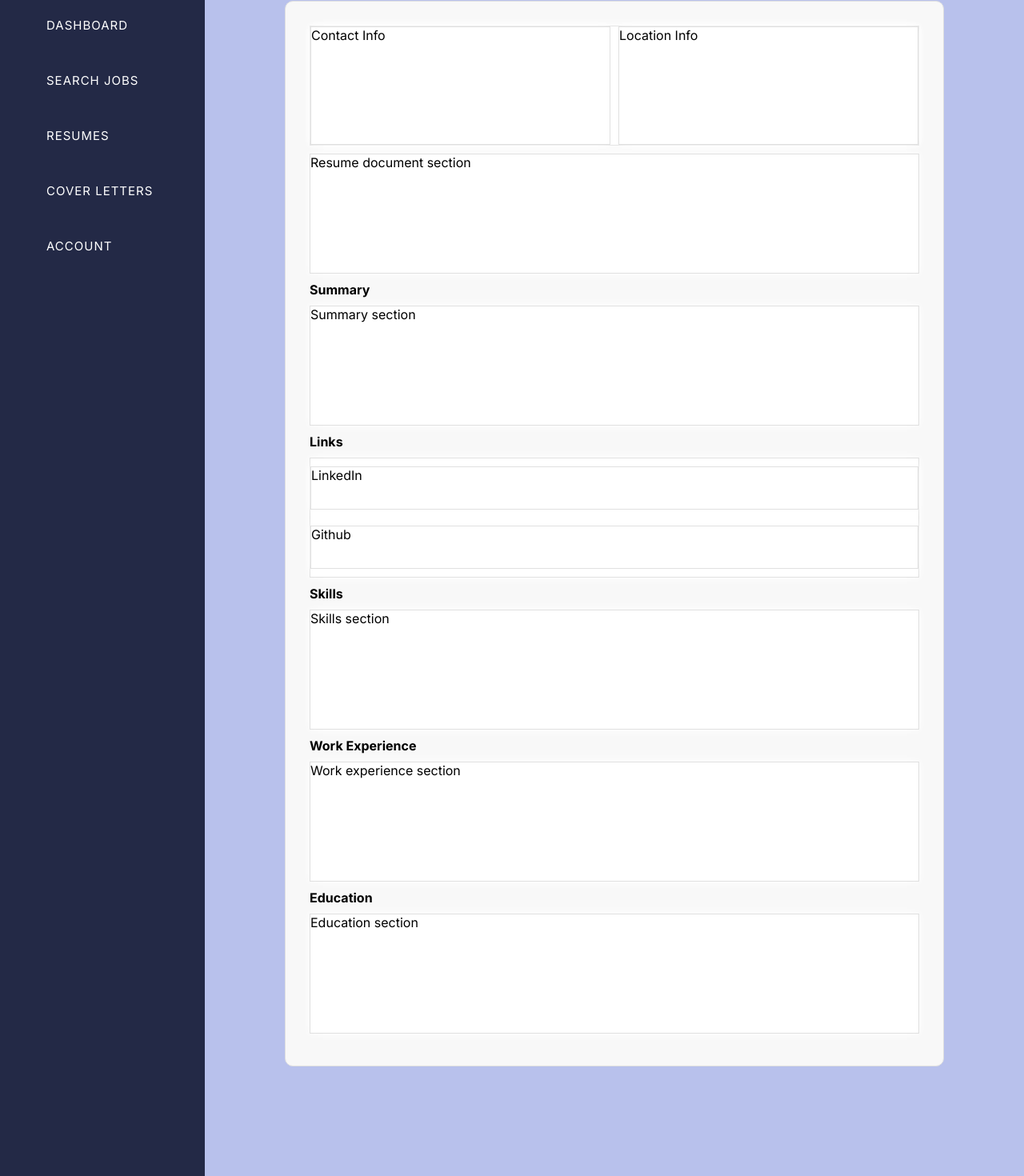
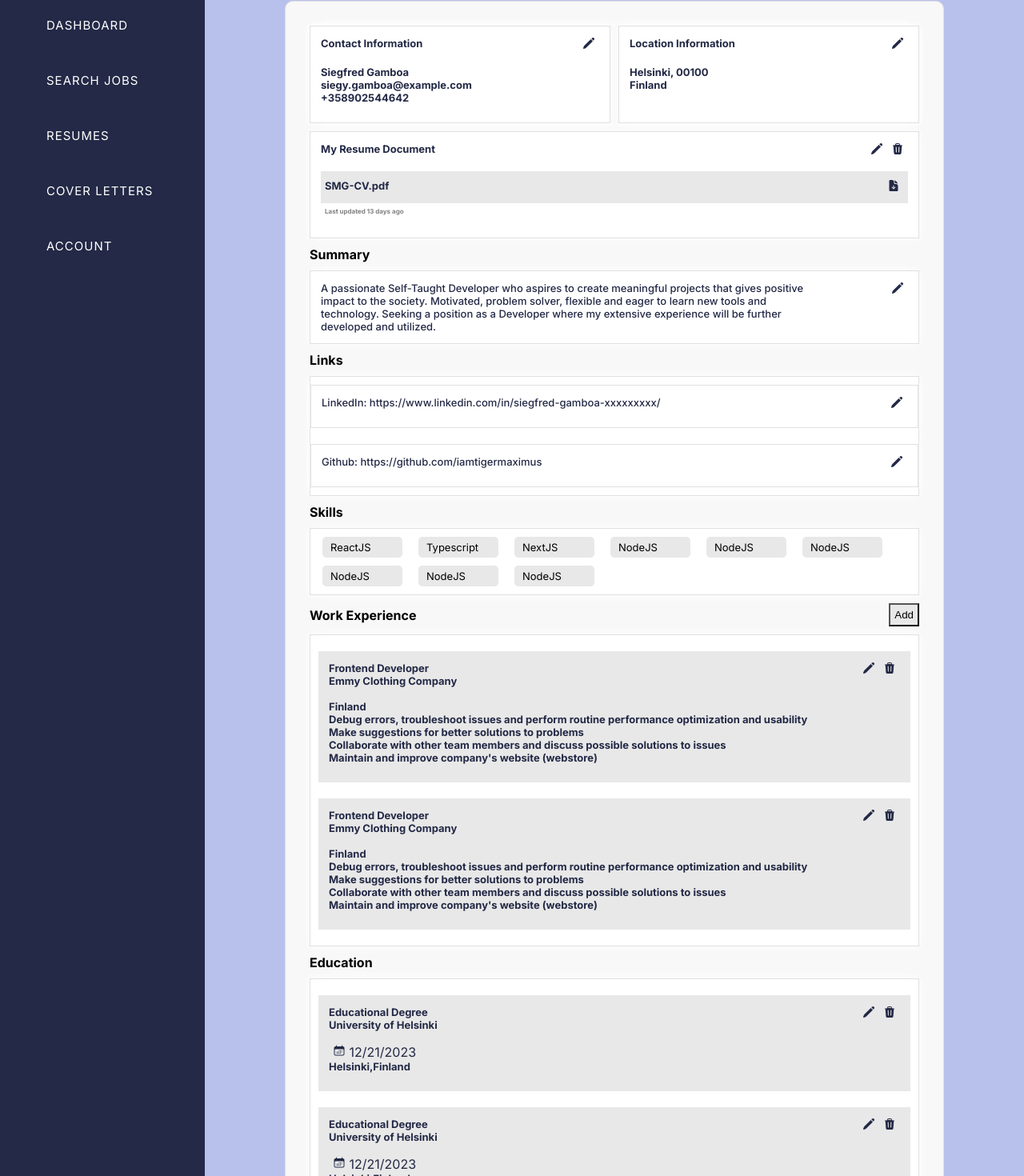
Before and after one commit to iamtigermaximus/joblys-project, a Next.js app: page /pages/navbar-links/profile in a window 1280 px wide. Shown: the part 109-1579 px from the top of the page at 80% size. Built offline with nearby package versions, Linux system fonts and the light colour scheme; no server answers; sample sign-in values are in the browser's storage.

Commit message:
refactor profile page, hardcoded sample data to show interface

```diff
--- a/src/components/account/Account.styles.tsx
+++ b/src/components/account/Account.styles.tsx
@@ -8,7 +8,6 @@ export const Container = styled.div`
   height: 100%;
   border-radius: 20px;
   /* border: 1px solid red; */
-
   padding: 30px 100px;
 `;
 
@@ -27,9 +26,7 @@ export const ProfileSection = styled.div`
   display: flex;
   /* border: 1px solid red; */
   width: 100%;
-  height: 150px;
-  border: 1px solid #e0e0e0;
-  background-color: #ffffff;
+  height: 100%;
   box-shadow: 0 0 10px white;
 `;
 
@@ -55,7 +52,7 @@ export const ResumeDocumentSection = styled.div`
   display: flex;
   /* border: 1px solid red; */
   width: 100%;
-  height: 150px;
+  height: 100%;
   margin: 10px 0;
   border: 1px solid #e0e0e0;
   background-color: #ffffff;
@@ -66,7 +63,7 @@ export const SummarySection = styled.div`
   display: flex;
   /* border: 1px solid red; */
   width: 100%;
-  height: 150px;
+  height: 100%;
   margin: 10px 0;
   border: 1px solid #e0e0e0;
   background-color: #ffffff;
@@ -101,7 +98,7 @@ export const SkillsSection = styled.div`
   flex-direction: column;
   /* border: 1px solid red; */
   width: 100%;
-  height: 150px;
+  height: 100%;
   margin: 10px 0;
   border: 1px solid #e0e0e0;
   background-color: #ffffff;
@@ -112,20 +109,127 @@ export const ExperienceSection = styled.div`
   display: flex;
   flex-direction: column;
   width: 100%;
-  height: 150px;
+  height: 100%;
   margin: 10px 0;
   border: 1px solid #e0e0e0;
   background-color: #ffffff;
   box-shadow: 0 0 10px white;
+  padding: 10px;
 `;
 
 export const EducationSection = styled.div`
   display: flex;
   flex-direction: column;
   width: 100%;
-  height: 150px;
+  height: 100%;
   margin: 10px 0;
   border: 1px solid #e0e0e0;
   background-color: #ffffff;
   box-shadow: 0 0 10px white;
+  padding: 10px;
 `;
+
+export const SectionContent = styled.div`
+  display: flex;
+  flex-direction: column;
+  padding: 10px;
+  height: 100%;
+  width: 100%;
+`;
+
+export const SectionHeading = styled.div`
+  display: flex;
+  flex-direction: row;
+  justify-content: space-between;
+  padding: 3px;
+`;
+
+export const SectionHeadingText = styled.h1`
+  font-size: 13px;
+  color: #232946;
+`;
+
+export const SectionHeadingIcon = styled.span`
+  font-size: 16px;
+  color: #232946;
+  margin: 0 5px;
+`;
+
+export const SectionBody = styled.div`
+  display: flex;
+  flex-direction: column;
+  justify-content: space-between;
+  padding: 3px;
+  margin: 10px 0;
+  font-size: 13px;
+  color: #232946;
+`;
+
+export const UploadedResumeContainer = styled.div`
+  display: flex;
+  flex-direction: row;
+  justify-content: space-between;
+  padding: 10px 5px;
+  background-color: #e8e8e8;
+  width: 100%;
+`;
+
+export const LastUpdated = styled.h1`
+  padding: 5px;
+  color: gray;
+  font-size: 8px;
+`;
+
+export const SummarySectionText = styled.p`
+  font-size: 13px;
+  color: #232946;
+  margin-right: 100px;
+  font-weight: 500;
+`;
+
+export const SkillsWrapper = styled.div`
+  display: flex;
+  flex-direction: row;
+  padding: 5px;
+  flex-wrap: wrap;
+`;
+
+export const SkillContainer = styled.div`
+  background-color: #e8e8e8;
+  width: 100px;
+  font-size: 13px;
+  padding: 5px 10px;
+  margin: 5px 10px;
+  border-radius: 5px;
+`;
+
+export const AddLabelContainer = styled.div`
+  display: flex;
+  flex-direction: row;
+  justify-content: space-between;
+  align-items: center;
+`;
+
+export const AddButton = styled.button`
+  display: flex;
+  justify-content: space-between;
+  align-items: center;
+  background-color: #e8e8e8;
+  padding: 5px;
+`;
+
+export const Label = styled.h1`
+  display: flex;
+  align-items: center;
+  font-size: 16px;
+`;
+
+export const WorkSectionContent = styled.div`
+  display: flex;
+  flex-direction: column;
+  padding: 10px;
+  height: 100%;
+  width: 100%;
+  background-color: #e8e8e8;
+  margin: 10px 0;
+`;
--- a/src/components/account/Account.tsx
+++ b/src/components/account/Account.tsx
@@ -1,42 +1,270 @@
 'use client';
 import React from 'react';
 import {
+  AddButton,
+  AddLabelContainer,
   ContactInformation,
   Container,
   EducationSection,
   ExperienceSection,
+  Label,
+  LastUpdated,
   LinkContainer,
   LinksSection,
   LocationInformation,
   ProfileContainer,
   ProfileSection,
   ResumeDocumentSection,
+  SectionBody,
+  SectionContent,
+  SectionHeading,
+  SectionHeadingIcon,
+  SectionHeadingText,
+  SkillContainer,
   SkillsSection,
+  SkillsWrapper,
   SummarySection,
+  SummarySectionText,
+  UploadedResumeContainer,
+  WorkSectionContent,
 } from './Account.styles';
+import {
+  HiPencil,
+  HiTrash,
+  HiDocumentArrowDown,
+  HiCalendarDays,
+  HiOutlineLocationMarker,
+} from 'react-icons/hi2';
 
 const Account = () => {
   return (
     <Container>
       <ProfileContainer>
         <ProfileSection>
-          <ContactInformation>Contact Info</ContactInformation>
-          <LocationInformation>Location Info</LocationInformation>
+          <ContactInformation>
+            <SectionContent>
+              <SectionHeading>
+                <SectionHeadingText>Contact Information</SectionHeadingText>
+                <SectionHeadingIcon>
+                  <HiPencil />
+                </SectionHeadingIcon>
+              </SectionHeading>
+              <SectionBody>
+                <h4>Siegfred Gamboa</h4>
+                <h4>siegy.gamboa@example.com</h4>
+                <h4>+358902544642</h4>
+              </SectionBody>
+            </SectionContent>
+          </ContactInformation>
+          <LocationInformation>
+            <SectionContent>
+              <SectionHeading>
+                <SectionHeadingText>Location Information</SectionHeadingText>
+                <SectionHeadingIcon>
+                  <HiPencil />
+                </SectionHeadingIcon>
+              </SectionHeading>
+              <SectionBody>
+                <h4>Helsinki, 00100</h4>
+                <h4>Finland</h4>
+              </SectionBody>
+            </SectionContent>
+          </LocationInformation>
         </ProfileSection>
-        <ResumeDocumentSection>Resume document section</ResumeDocumentSection>
-        <h4>Summary</h4>
-        <SummarySection>Summary section</SummarySection>
-        <h4>Links</h4>
+        <ResumeDocumentSection>
+          <SectionContent>
+            <SectionHeading>
+              <SectionHeadingText>My Resume Document</SectionHeadingText>
+              <div>
+                <SectionHeadingIcon>
+                  <HiPencil />
+                </SectionHeadingIcon>
+                <SectionHeadingIcon>
+                  <HiTrash />
+                </SectionHeadingIcon>
+              </div>
+            </SectionHeading>
+            <SectionBody>
+              <UploadedResumeContainer>
+                <h4>SMG-CV.pdf</h4>
+                <SectionHeadingIcon>
+                  <HiDocumentArrowDown />
+                </SectionHeadingIcon>
+              </UploadedResumeContainer>
+              <LastUpdated>Last updated 13 days ago</LastUpdated>
+            </SectionBody>
+          </SectionContent>
+        </ResumeDocumentSection>
+        <Label>Summary</Label>
+        <SummarySection>
+          <SectionContent>
+            <SectionHeading>
+              <SummarySectionText>
+                A passionate Self-Taught Developer who aspires to create
+                meaningful projects that gives positive impact to the society.
+                Motivated, problem solver, flexible and eager to learn new tools
+                and technology. Seeking a position as a Developer where my
+                extensive experience will be further developed and utilized.
+              </SummarySectionText>
+              <SectionHeadingIcon>
+                <HiPencil />
+              </SectionHeadingIcon>
+            </SectionHeading>
+          </SectionContent>
+        </SummarySection>
+        <Label>Links</Label>
         <LinksSection>
-          <LinkContainer>LinkedIn</LinkContainer>
-          <LinkContainer>Github</LinkContainer>
+          <LinkContainer>
+            <SectionContent>
+              <SectionHeading>
+                <SummarySectionText>
+                  LinkedIn:
+                  https://www.linkedin.com/in/siegfred-gamboa-xxxxxxxxx/
+                </SummarySectionText>
+                <SectionHeadingIcon>
+                  <HiPencil />
+                </SectionHeadingIcon>
+              </SectionHeading>
+            </SectionContent>
+          </LinkContainer>
+          <LinkContainer>
+            <SectionContent>
+              <SectionHeading>
+                <SummarySectionText>
+                  Github: https://github.com/iamtigermaximus
+                </SummarySectionText>
+                <SectionHeadingIcon>
+                  <HiPencil />
+                </SectionHeadingIcon>
+              </SectionHeading>
+            </SectionContent>
+          </LinkContainer>
         </LinksSection>
-        <h4>Skills</h4>
-        <SkillsSection>Skills section</SkillsSection>
-        <h4>Work Experience</h4>
-        <ExperienceSection>Work experience section</ExperienceSection>
-        <h4>Education</h4>
-        <EducationSection>Education section</EducationSection>
+        <Label>Skills</Label>
+        <SkillsSection>
+          <SkillsWrapper>
+            <SkillContainer>ReactJS</SkillContainer>
+            <SkillContainer>Typescript</SkillContainer>
+            <SkillContainer>NextJS</SkillContainer>
+            <SkillContainer>NodeJS</SkillContainer>
+            <SkillContainer>NodeJS</SkillContainer>
+            <SkillContainer>NodeJS</SkillContainer>
+            <SkillContainer>NodeJS</SkillContainer>
+            <SkillContainer>NodeJS</SkillContainer>
+            <SkillContainer>NodeJS</SkillContainer>
+          </SkillsWrapper>
+        </SkillsSection>
+        <AddLabelContainer>
+          <Label>Work Experience</Label>
+          <AddButton>Add</AddButton>
+        </AddLabelContainer>
+        <ExperienceSection>
+          <WorkSectionContent>
+            <SectionHeading>
+              <SectionHeadingText>
+                <h4>Frontend Developer</h4>
+                <h4>Emmy Clothing Company</h4>
+              </SectionHeadingText>
+              <div>
+                <SectionHeadingIcon>
+                  <HiPencil />
+                </SectionHeadingIcon>
+                <SectionHeadingIcon>
+                  <HiTrash />
+                </SectionHeadingIcon>
+              </div>
+            </SectionHeading>
+            <SectionBody>
+              <h4>Finland</h4>
+              <h4>
+                Debug errors, troubleshoot issues and perform routine
+                performance optimization and usability
+              </h4>
+              <h4>Make suggestions for better solutions to problems</h4>
+              <h4>
+                Collaborate with other team members and discuss possible
+                solutions to issues
+              </h4>
+              <h4>Maintain and improve company's website (webstore)</h4>
+            </SectionBody>
+          </WorkSectionContent>
+          <WorkSectionContent>
+            <SectionHeading>
+              <SectionHeadingText>
+                <h4>Frontend Developer</h4>
+                <h4>Emmy Clothing Company</h4>
+              </SectionHeadingText>
+              <div>
+                <SectionHeadingIcon>
+                  <HiPencil />
+                </SectionHeadingIcon>
+                <SectionHeadingIcon>
+                  <HiTrash />
+                </SectionHeadingIcon>
+              </div>
+            </SectionHeading>
+            <SectionBody>
+              <h4>Finland</h4>
+              <h4>
+                Debug errors, troubleshoot issues and perform routine
+                performance optimization and usability
+              </h4>
+              <h4>Make suggestions for better solutions to problems</h4>
+              <h4>
+                Collaborate with other team members and discuss possible
+                solutions to issues
+              </h4>
+              <h4>Maintain and improve company's website (webstore)</h4>
+            </SectionBody>
+          </WorkSectionContent>
+        </ExperienceSection>
+        <Label>Education</Label>
+        <EducationSection>
+          <WorkSectionContent>
+            <SectionHeading>
+              <SectionHeadingText>
+                <h4>Educational Degree</h4>
+                <h4>University of Helsinki</h4>
+              </SectionHeadingText>
+              <div>
+                <SectionHeadingIcon>
+                  <HiPencil />
+                </SectionHeadingIcon>
+                <SectionHeadingIcon>
+                  <HiTrash />
+                </SectionHeadingIcon>
+              </div>
+            </SectionHeading>
+            <SectionBody>
+              <SectionHeadingIcon>
+                <HiCalendarDays /> 12/21/2023
+              </SectionHeadingIcon>
+              <h4> Helsinki,Finland</h4>
+            </SectionBody>
+          </WorkSectionContent>
+          <WorkSectionContent>
+            <SectionHeading>
+              <SectionHeadingText>
+                <h4>Educational Degree</h4>
+                <h4>University of Helsinki</h4>
+              </SectionHeadingText>
+              <div>
+                <SectionHeadingIcon>
+                  <HiPencil />
+                </SectionHeadingIcon>
+                <SectionHeadingIcon>
+                  <HiTrash />
+                </SectionHeadingIcon>
+              </div>
+            </SectionHeading>
+            <SectionBody>
+              <SectionHeadingIcon>
+                <HiCalendarDays /> 12/21/2023
+              </SectionHeadingIcon>
+              <h4> Helsinki,Finland</h4>
+            </SectionBody>
+          </WorkSectionContent>
+        </EducationSection>
       </ProfileContainer>
     </Container>
   );
```
